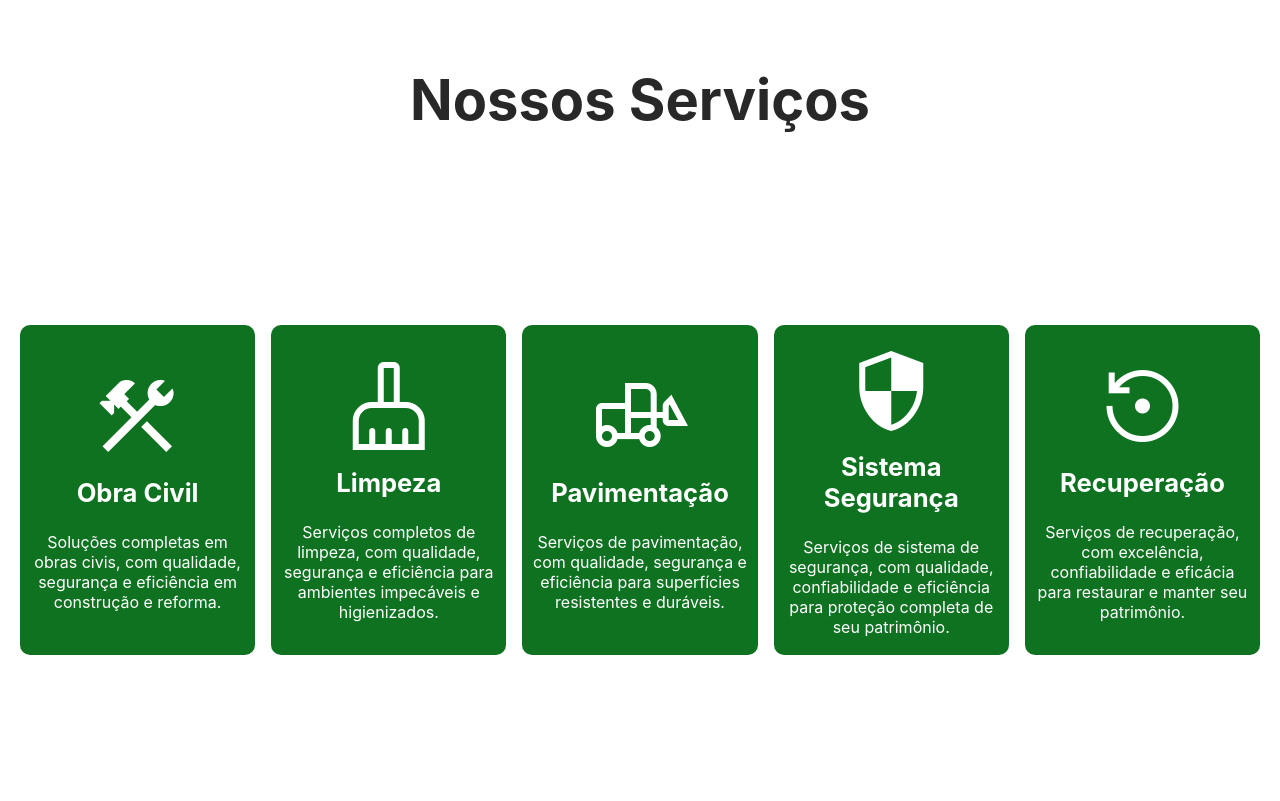
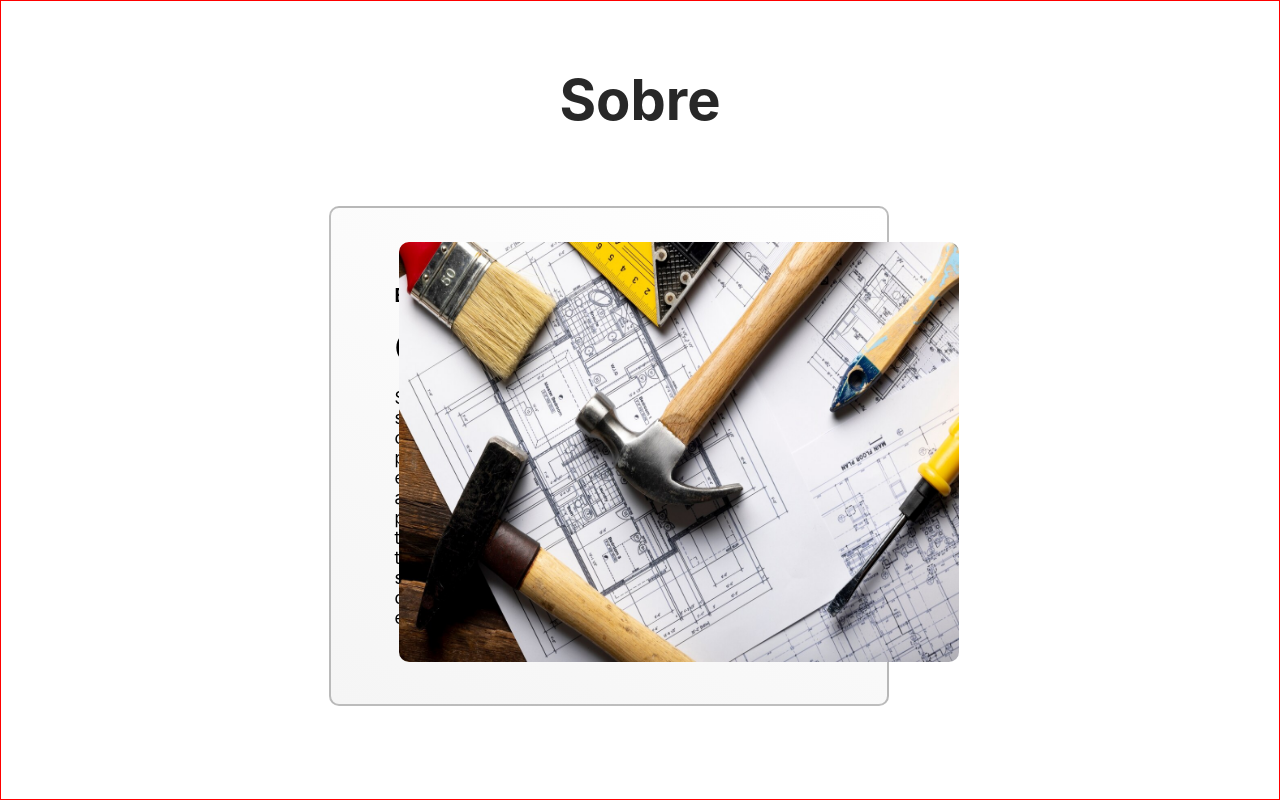
Before and after one commit to Caio-01/nexora-angular, an Angular app: page / in a window 1280 px wide. Shown: the top 801 px of the page. Built offline with nearby package versions, Linux system fonts and the light colour scheme.

Commit message:
SectionSobre adicionada no template e ajustes no sass na de serviços

```diff
--- a/src/app/app.component.html
+++ b/src/app/app.component.html
@@ -1,3 +1,5 @@
+<!-- Sobre -->
+<app-section-sobre></app-section-sobre>
 <!-- Serviços -->
 <app-section-servicos></app-section-servicos>
 <!-- Clientes -->
--- a/src/app/app.module.ts
+++ b/src/app/app.module.ts
@@ -6,6 +6,7 @@ import { AppComponent } from './app.component';
 import { SectionClientesComponent } from './sections/section-clientes/section-clientes.component';
 import { TitleSectionsComponent } from './components/title-sections/title-sections.component';
 import { SectionServicosComponent } from './sections/section-servicos/section-servicos.component';
+import { SectionSobreComponent } from './sections/section-sobre/section-sobre.component';
 
 @NgModule({
   declarations: [
@@ -13,6 +14,7 @@ import { SectionServicosComponent } from './sections/section-servicos/section-se
     SectionClientesComponent,
     TitleSectionsComponent,
     SectionServicosComponent,
+    SectionSobreComponent,
   ],
   imports: [BrowserModule, AppRoutingModule],
   providers: [],
--- a/src/app/sections/section-servicos/section-servicos.component.scss
+++ b/src/app/sections/section-servicos/section-servicos.component.scss
@@ -21,6 +21,10 @@ main {
     width: 100%;
     height: 600px;
     padding: 60px 20px;
+
+    @media screen and (max-width: 1400px) {
+      padding: 60px 30px;
+    }
 
     @media screen and (max-width: 1200px) {
       padding: 40px 20px;
--- /dev/null
+++ b/src/app/sections/section-sobre/section-sobre.component.html
@@ -0,0 +1,24 @@
+<main>
+  <app-title-sections title="Sobre"> </app-title-sections>
+
+  <div class="divContainerTitle">
+    <div class="divTitle">
+      <h3>Empresa</h3>
+      <h1>Quem Somos</h1>
+      <p>
+        Somos uma empresa inovadora, dedicada a oferecer soluções inteligentes
+        para o setor da construção civil. Nosso compromisso vai além da obra em
+        si, pois consideramos os impactos ambientais e sociais em cada projeto.
+        Contamos com uma equipe altamente capacitada e em constante atualização,
+        para acompanhar as últimas tendências tecnológicas. Com a expertise do
+        nosso time técnico, transformamos seu sonho em realidade, sempre
+        buscando otimizar custos, garantir a qualidade e cumprir rigorosamente
+        os prazos estabelecidos.
+      </p>
+    </div>
+
+    <div class="divImgSobre">
+      <img src="assets/imgSobre.jpg" alt="" />
+    </div>
+  </div>
+</main>
--- /dev/null
+++ b/src/app/sections/section-sobre/section-sobre.component.scss
@@ -0,0 +1,69 @@
+@import "@variables";
+
+main {
+  width: 100%;
+  height: 100vh;
+  display: flex;
+  flex-direction: column;
+  justify-content: center;
+  align-items: center;
+
+  border: 1px solid red;
+
+  .divContainerTitle {
+    height: 600px;
+    width: 100%;
+    display: flex;
+    justify-content: start;
+    align-items: start;
+    padding: 1em;
+    flex-direction: row;
+    position: relative;
+
+    .divTitle {
+      margin-left: 25%;
+      background: linear-gradient(
+        207deg,
+        rgba(255, 255, 255, 1) 0%,
+        rgb(245, 245, 245) 100%
+      );
+      display: flex;
+      justify-content: center;
+      align-items: start;
+      flex-direction: column;
+      gap: 1em;
+      width: 560px;
+      height: 500px;
+      border-radius: 10px;
+      padding: 1.2em 4em;
+      border: 2px solid #35353552;
+
+      h1 {
+        font-size: 2.5em;
+      }
+
+      p {
+        font-size: 17px;
+        font-weight: normal;
+        text-align: justify;
+      }
+    }
+
+    .divImgSobre {
+      position: absolute;
+      content: "";
+      bottom: 8em;
+      right: 20em;
+      z-index: 1;
+      width: 560px;
+      height: 420px;
+      border-radius: 10px;
+      overflow: hidden;
+
+      img {
+        width: 100%;
+        height: 100%;
+      }
+    }
+  }
+}
```
Also changed, not shown: src/app/sections/section-sobre/section-sobre.component.ts (added, +10 -0 lines), src/assets/imgSobre.jpg (added), 1 other file (tests, documents, lock files or other folders).
